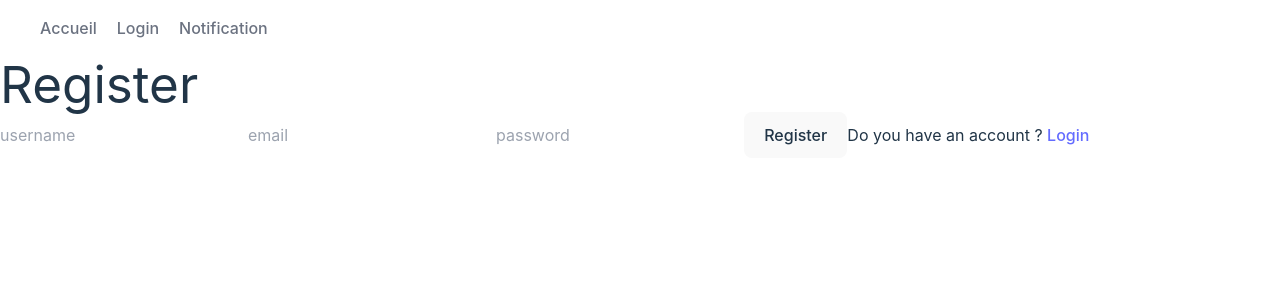
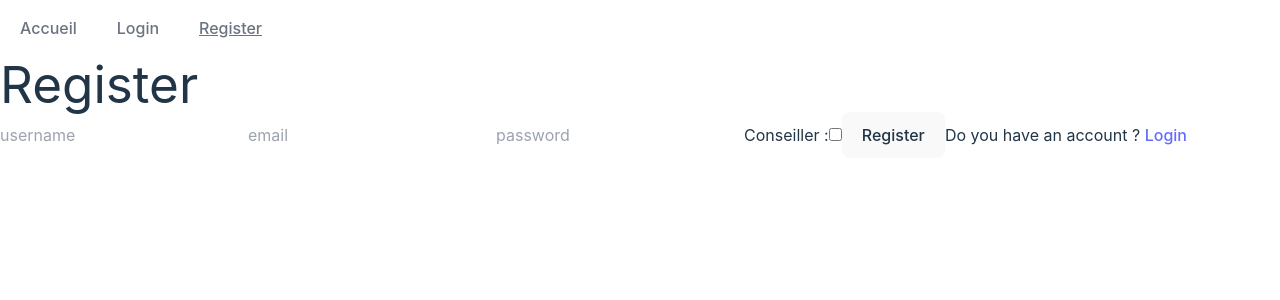
Before and after one commit to SoulDevt/webtempsreel-esgi, a React (Vite) app in the folder client/: page /register in a window 1280 px wide. Shown: the top 300 px of the page. Built offline with nearby package versions, Linux system fonts and the light colour scheme; no server answers.

Commit message:
pages and links

```diff
--- a/client/src/components/Nav.jsx
+++ b/client/src/components/Nav.jsx
@@ -1,15 +1,25 @@
-import { NavLink } from 'react-router-dom';
+import { NavLink, useNavigate } from 'react-router-dom';
+import { useCallback, useContext } from 'react';
+import { AppContext } from '../contexts/app-context';
 
 const Nav = () => {
-  let activeStyle = {
+  const activeStyle = {
     textDecoration: 'underline'
   };
 
-  let activeClassName = 'underline';
+  const { accessToken, setAccessToken } = useContext(AppContext);
+  const navigate = useNavigate();
+
+  const logout = useCallback((e) => {
+    e.preventDefault();
+    localStorage.removeItem('token');
+    setAccessToken(null);
+    navigate('/login');
+  }, [accessToken]);
 
   return (
     <nav className="bg-white dark:bg-slate-800 w-full h-14">
-      <ul className="flex items-center h-full pl-5">
+      <ul className="flex items-center h-full">
         <li className="p-5">
           <NavLink
             to="/"
@@ -18,7 +28,27 @@ const Nav = () => {
             Accueil
           </NavLink>
         </li>
-        <li className="p-">
+        {accessToken ? (
+          <>
+            <li className="p-5">
+              <NavLink
+                to="/admin/notification"
+                className={'text-gray-500 dark:text-gray-400 hover:text-gray-700 dark:hover:text-gray-300'}
+                style={({ isActive }) => (isActive ? activeStyle : undefined)}>
+                Notification
+              </NavLink>
+            </li>
+            <li className="p-5">
+              <button
+                onClick={logout}
+                className={'text-gray-500 dark:text-gray-400 hover:text-gray-700 dark:hover:text-gray-300'}>
+                Logout
+              </button>
+            </li>
+          </>
+        ) : (
+          <>
+            <li className="p-5">
               <NavLink
                 to="/login"
                 className={'text-gray-500 dark:text-gray-400 hover:text-gray-700 dark:hover:text-gray-300'}
@@ -28,12 +58,14 @@ const Nav = () => {
             </li>
             <li className="p-5">
               <NavLink
-            to="/notification"
+                to="/register"
                 className={'text-gray-500 dark:text-gray-400 hover:text-gray-700 dark:hover:text-gray-300'}
                 style={({ isActive }) => (isActive ? activeStyle : undefined)}>
-            Notification
+                Register
               </NavLink>
             </li>
+          </>
+        )}
       </ul>
     </nav>
   );
--- a/client/src/pages/Login.jsx
+++ b/client/src/pages/Login.jsx
@@ -1,46 +1,70 @@
 // import axios from 'axios'
-import React, { useContext, useState } from 'react'
-import {Link, useNavigate } from 'react-router-dom'
-// import { AuthContext } from '../context/authContext'
+import { useState, useEffect, useCallback, useContext } from 'react';
+import { Link, useNavigate } from 'react-router-dom';
+import { AuthService } from '../services';
+import { AppContext, getFromToken } from '../contexts/app-context';
+import { toast } from 'react-toastify';
 
-function Login() {
-  const [inputs,setInputs] = useState({
-    username: '',
-    password: '',
-  })
+const Login = () => {
+  const [formData, setFormData] = useState({
+    email: '',
+    password: ''
+  });
+  const [err, setError] = useState(null);
+  const navigate = useNavigate();
+  const { accessToken, setAccessToken } = useContext(AppContext);
 
-  const [err,setError] = useState(null)
+  useEffect(() => {
+    if (accessToken) navigate('/')
+  }, []);
 
-//   const {login} = useContext(AuthContext)
-
-  const navigate = useNavigate()
-
-  const handleChange = (e) => {
-    setInputs(prev => ({ ...prev, [e.target.name]: e.target.value}))
-  }
+  const handleChange = useCallback(
+    (event) => {
+      const name = event.target.name;
+      const value = name === 'isAdmin' ? event.target.checked : event.target.value;
+      setFormData({ ...formData, [name]: value });
+      setError(null);
+    },
+    [formData]
+  );
 
   const handleSubmit = async (e) => {
-    e.preventDefault()
+    e.preventDefault();
+    setFormData({
+      email: formData.email.trim(),
+      password: formData.password.trim()
+    });
     try {
-      // await login(inputs)
-      navigate("/")
+      const res = await AuthService.login(formData);
+      setAccessToken(getFromToken(res));
+      setFormData({ email: '', password: '' });
+      toast.success('You have been logged in successfully !');
+      navigate('/');
+    } catch (err) {
+      console.log(err);
+      // setError(err.response.data);
     }
-    catch(err) {
-      setError(err.response.data)
-    }
-  }
+  };
   return (
     <div className="auth">
       <h1>Login</h1>
       <form action="">
-        <input type="text" placeholder='username'  onChange={handleChange} name="username" />
-        <input type="password" placeholder='password' onChange={handleChange} name="password" />
+        <input type="text" placeholder="email" value={formData.email} onChange={handleChange} name="email" />
+        <input
+          type="password"
+          placeholder="password"
+          value={formData.password}
+          onChange={handleChange}
+          name="password"
+        />
         <button onClick={handleSubmit}>Login</button>
         {err && <p>{err}</p>}
-        <span>Don't you have an account ? <Link to='/register'>Register</Link></span>
+        <span>
+          Don't you have an account ? <Link to="/register">Register</Link>
+        </span>
       </form>
     </div>
-  )
-}
+  );
+};
 
-export default Login
+export default Login;
--- a/client/src/pages/Register.jsx
+++ b/client/src/pages/Register.jsx
@@ -1,46 +1,87 @@
-import React, { useState } from 'react'
-import {Link, useNavigate } from 'react-router-dom'
-// import axios from "axios"
+import { useState, useCallback, useContext, useEffect } from 'react';
+import { Link, useNavigate } from 'react-router-dom';
+import { toast } from 'react-toastify';
+import { AuthService } from '../services';
+import { AppContext } from '../contexts/app-context';
 
-function Register() {
-  const [inputs,setInputs] = useState({
+const Register = () => {
+  const [formData, setFormData] = useState({
     username: '',
     email: '',
     password: '',
-  })
+    isAdmin: false
+  });
 
-  const [err,setError] = useState(null)
+  const [err, setError] = useState(null);
+  const { accessToken } = useContext(AppContext);
+  const navigate = useNavigate();
 
-  const navigate = useNavigate()
-
-  const handleChange = (e) => {
-    setInputs(prev => ({ ...prev, [e.target.name]: e.target.value}))
-  }
+  const handleChange = useCallback(
+    (event) => {
+      const name = event.target.name;
+      const value = name === 'isAdmin' ? event.target.checked : event.target.value;
+      setFormData({ ...formData, [name]: value });
+      setError(null);
+    },
+    [formData]
+  );
 
   const handleSubmit = async (e) => {
-    e.preventDefault()
+    e.preventDefault();
     try {
-      //  await axios.post("/auth/register",inputs)
-      navigate("/login")
+      setFormData({
+        username: formData.username.trim(),
+        email: formData.email.trim(),
+        password: formData.password.trim()
+      });
+      const res = await AuthService.register(formData);
+      setFormData({ username: '', email: '', password: '', isAdmin: false });
+      if (typeof res === 'boolean') {
+        toast.success('You have been registered successfully !');
+        navigate('/login');
+        return;
+      }
+      console.error(res);
+    } catch (err) {
+      setError(err.response.data);
     }
-    catch(err) {
-      setError(err.response.data)
-    }
-  }
+  };
+
+  useEffect(() => {
+    if (accessToken) navigate('/');
+  }, [accessToken]);
 
   return (
     <div className="auth">
       <h1>Register</h1>
       <form>
-        <input required type="text" placeholder='username' name="username" onChange={handleChange}/>
-        <input required type="email" placeholder='email' name="email" onChange={handleChange}/>
-        <input required type="password" placeholder='password' name="password" onChange={handleChange}/>
+        <input
+          required
+          type="text"
+          placeholder="username"
+          name="username"
+          value={formData.username}
+          onChange={handleChange}
+        />
+        <input required type="email" placeholder="email" name="email" value={formData.email} onChange={handleChange} />
+        <input
+          required
+          type="password"
+          placeholder="password"
+          name="password"
+          value={formData.password}
+          onChange={handleChange}
+        />
+        <label htmlFor="isAdmin">Conseiller :</label>
+        <input type="checkbox" name="isAdmin" id="isAdmin" value={formData.isAdmin} onChange={handleChange} />
         <button onClick={handleSubmit}>Register</button>
         {err && <p>{err}</p>}
-        <span>Do you have an account ? <Link to='/login'>Login</Link></span>
+        <span>
+          Do you have an account ? <Link to="/login">Login</Link>
+        </span>
       </form>
     </div>
-  )
-}
+  );
+};
 
-export default Register
+export default Register;
```
Lines whose indentation alone changed are shown as unchanged.
